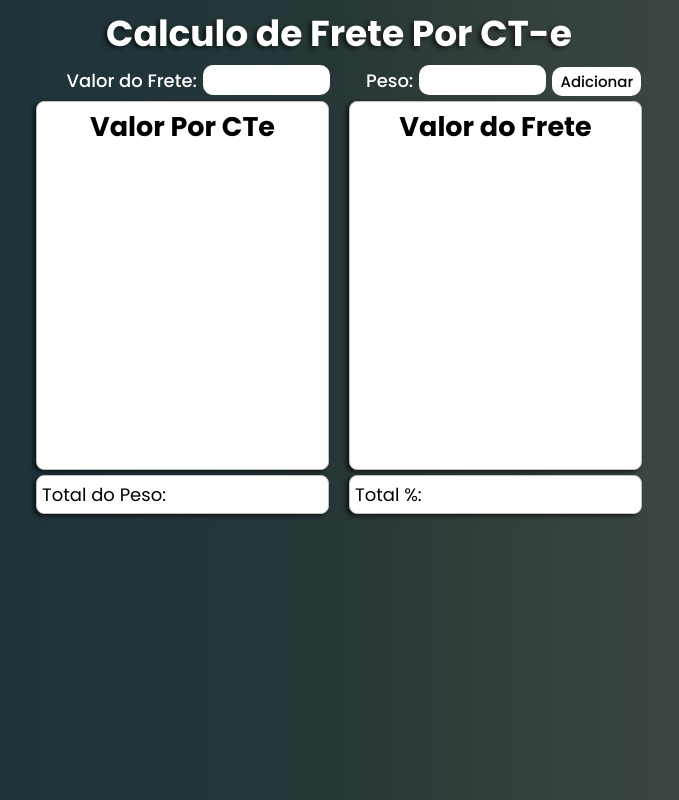
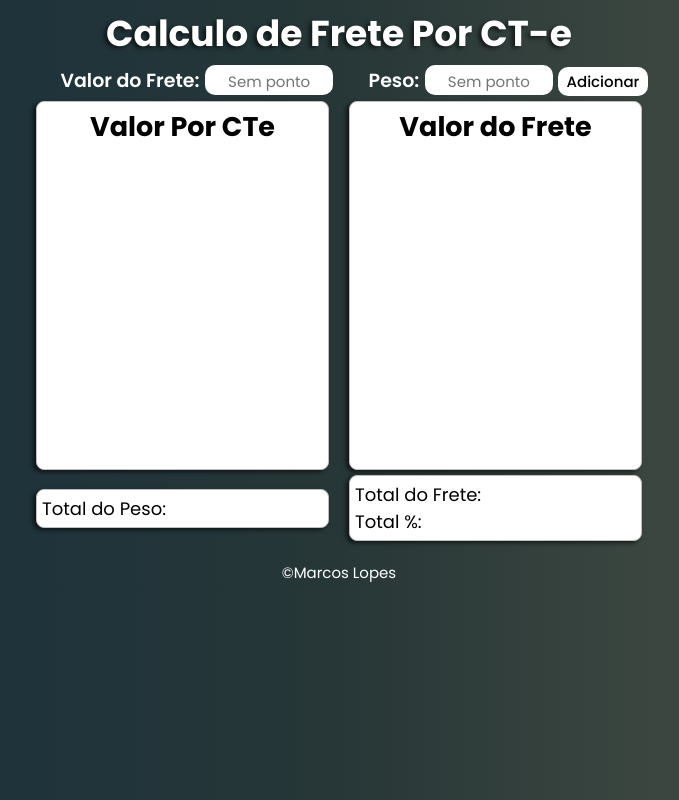
Before and after one commit to Mleite22/Calculo_Cte, a plain HTML site: page index.html in a window 1280 px wide. Shown: the whole page, without its empty margins (301-980 px from the left). Drawn offline with Linux system fonts and the light colour scheme.

Commit message:
Atualização das função total da lista

```diff
--- a/index.html
+++ b/index.html
@@ -20,9 +20,9 @@
 
         <div class="inputs_itens">
             <label class="text-label" for="item">Valor do Frete:</label>
-            <input type="number" id="item" class="inputItem">
+            <input type="number" id="item" class="inputItem" placeholder="Sem ponto">
             <label class="text-label" for="preco">Peso:</label>
-            <input type="number" id="preco" class="inputPreco" >
+            <input type="number" id="preco" class="inputPreco" placeholder="Sem ponto">
             <button class="buttonClik" onclick="adicionarItem()">Adicionar</button>
         </div>
 
@@ -49,10 +49,17 @@
             <p>Total do Peso: <span id="total"></span></p>
         </div>
         <div class="totaisReajustados">
+            <p>Total do Frete: <span id="totalCte"></span></p>
             <p>Total %: <span id="totalReajustado"></span></p>
-            <!-- <p>Total CTE: <span id="totalCte"></span></p> -->
         </div>
+
     </div>
+
+    <footer>
+        <div class="roda-pe">
+            &copy;Marcos Lopes
+        </div>
+    </footer>
 
     <script src="script.js"></script>
 </body>
--- a/script.js
+++ b/script.js
@@ -59,6 +59,9 @@ precoInput.addEventListener('keypress', function (event) {
         exibirTotalDaCompra();
 
         calcularPercent();
+
+        calcularTotalReajustado();
+
     }
 })
 
@@ -79,13 +82,15 @@ function calcularPercent() {
     let reajuste = document.getElementById("reajuteList");
     reajuste.innerHTML = "";
 
+
     const valor_fixo = parseFloat(itemInput.value);
 
+    //Função para calcular e exibir o total
     const total = reajuteList.reduce((valorItem, valorLista) => valorItem + valorLista.preco, 0);
-
     let calc = valor_fixo / total;
     let totalElement = document.getElementById("totalReajustado");
     totalElement.textContent = calc.toFixed(3);
+
 
     //Calcula os valores entre as listas para achar o porcentual
     reajuteList.forEach((itens) => {
@@ -93,11 +98,22 @@ function calcularPercent() {
         listReajust.textContent = Math.round(`${(itens.preco * calc) / 100 * 125 + calc - 0.1}`) ;
         reajuste.appendChild(listReajust);
     })
+
 }
 
-// Função para calcular e exibir o total da compra
+// Função para calcular e exibir o total da lista
 function exibirTotalDaCompra() {
     const total = listaDeCompras.reduce((valorItem, valorLista) => valorItem + valorLista.preco, 0);
     const totalElement = document.getElementById("total");
     totalElement.textContent = total.toFixed();
 }
+
+//Função calcula e exibir o total da lista
+function calcularTotalReajustado() {
+    const valorFixo = parseFloat(itemInput.value);
+    const total = listaDeCompras.reduce((valorItem, valorLista) => valorItem + valorLista.preco, 0);
+    const calc = valorFixo / total;
+    const totalReajustado = listaDeCompras.map((item) => (item.preco * calc) / 100 * 125 + calc - 0.1);
+    const totalReajustadoElement = document.getElementById("totalCte");
+    totalReajustadoElement.textContent = totalReajustado.reduce((a, b) => a + b, 0).toFixed();
+  }
--- a/style.css
+++ b/style.css
@@ -40,7 +40,8 @@ h1{
 
 .text-label{
     margin-left: 30px;
-    font-weight: 500;
+    font-weight: 600;
+    font-size: 19px;
     color: white;
 }
 
@@ -67,7 +68,12 @@ nav{
     flex: auto;
 }
 
-/* footer{} */
+footer, .roda-pe{
+    margin-top: 10px;
+    font-size: 15px;
+    font-weight: 300px;
+    color: white;
+}
 
 .inputPreco, .inputItem{
     width: 10%;
@@ -81,6 +87,10 @@ nav{
     color: black;
     background-color: white;
 
+}
+
+::placeholder{
+    font-size: 15px;
 }
 
 
```
